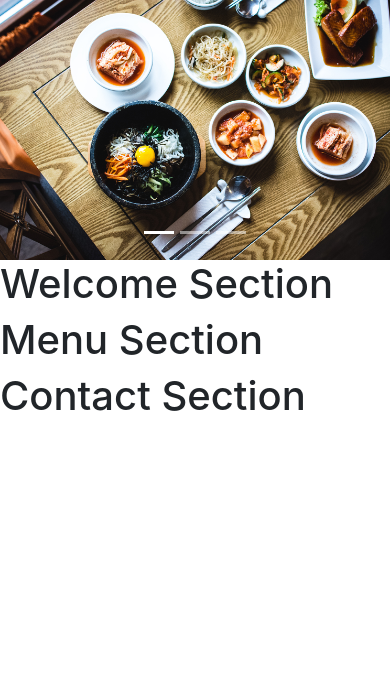
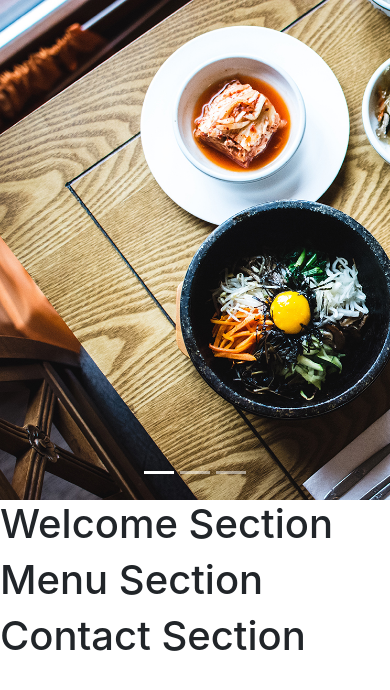
Before and after one commit to AlanSwenson/portfolio, a Flask app: page /restaurant/ in a window 390 px wide. Shown: the part 68-758 px from the top of the page. Run offline with Flask 2, Linux system fonts and the light colour scheme; parts of the project's set-up code (start-up, migrations or seed data) failed here and were passed over; some libraries are stand-ins or nearby versions.

Commit message:
make carousel responsive

```diff
--- a/portfolio/static/css/restaurant-custom.css
+++ b/portfolio/static/css/restaurant-custom.css
@@ -14,9 +14,11 @@
     }
 }
 
-
-
-.carousel-inner{
+.intro-carousel {
     width:100%;
     max-height: 500px !important;
   }
+
+.intro-carousel .carousel-item {
+    width: unset;
+}
--- /dev/null
+++ b/portfolio/static/js/carousel-multi-size.js
@@ -0,0 +1,28 @@
+function carouselNormalization() {
+    var items = $('.intro-carousel .carousel-item'), //grab all slides
+        heights = [], //create empty array to store height values
+        tallest; //create variable to make note of the tallest slide
+
+    if (items.length) {
+        function normalizeHeights() {
+            items.each(function () { //add heights to array
+                heights.push($(this).height());
+            });
+            tallest = Math.max.apply(null, heights); //cache largest value
+            items.each(function () {
+                $(this).css('min-height', tallest + 'px');
+            });
+        };
+        normalizeHeights();
+
+        $(window).on('resize orientationchange', function () {
+            tallest = 0, heights.length = 0; //reset vars
+            items.each(function () {
+                $(this).css('min-height', '0'); //reset min-height
+            });
+            normalizeHeights(); //run it again
+        });
+    }
+}
+
+window.onload = function () { carouselNormalization(); }
--- a/portfolio/templates/restaurant_carousel.html
+++ b/portfolio/templates/restaurant_carousel.html
@@ -4,7 +4,7 @@
         <li data-target="#carouselExampleIndicators" data-slide-to="1"></li>
         <li data-target="#carouselExampleIndicators" data-slide-to="2"></li>
     </ol>
-    <div class="carousel-inner">
+    <div class="carousel-inner intro-carousel">
         <div class="carousel-item active">
             <img class="d-block w-100"
                 src="{{ url_for('static', filename='img/restaurant/restaurant-slide1-1000h.jpg') }}" alt="First slide">
--- a/portfolio/templates/restaurant_layout.html
+++ b/portfolio/templates/restaurant_layout.html
@@ -38,12 +38,11 @@
     <script src="https://stackpath.bootstrapcdn.com/bootstrap/4.4.1/js/bootstrap.min.js"
         integrity="sha384-wfSDF2E50Y2D1uUdj0O3uMBJnjuUD4Ih7YwaYd1iqfktj0Uod8GCExl3Og8ifwB6"
         crossorigin="anonymous"></script>
+    <script src="{{ url_for('static', filename='js/carousel-multi-size.js') }}"></script>
     <script async src="{{ url_for('static', filename='js/hamburger.js') }}"></script>
     <script async src="{{ url_for('static', filename='js/smooth_scroll.js') }}"></script>
     <script async src="{{ url_for('static', filename='js/scroll_top.js') }}"></script>
 
-
-
 </body>
 
 </html>
```
